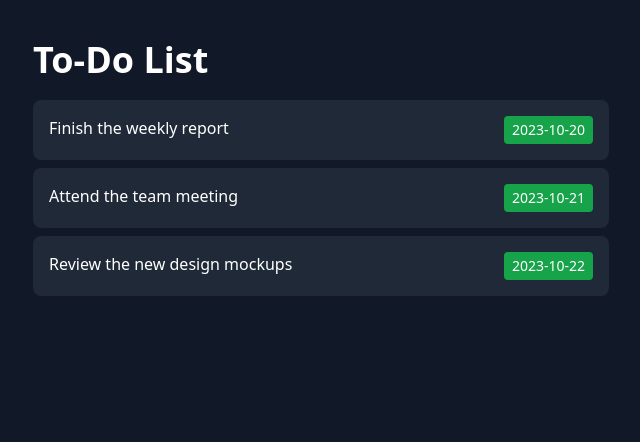
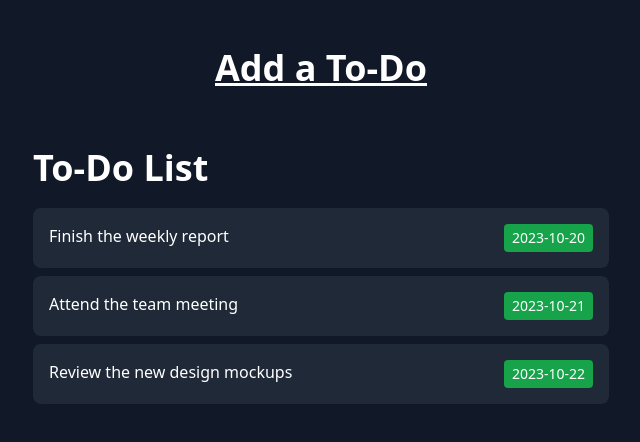
Before and after one commit to mitchiemt11/next14-practice, a Next.js app: page / in a window 1280 px wide. Shown: the top 442 px of the page, without its empty margins (319-959 px from the left). Built offline with nearby package versions, Linux system fonts and the light colour scheme; data requests are answered from the project's data file.

Commit message:
Add a link to create a new todo

```diff
--- a/app/page.tsx
+++ b/app/page.tsx
@@ -1,8 +1,15 @@
 import ToDoList from "./components/TodoList";
+import Link from 'next/link'
 
 export default function Home() {
   return (
     <main className="">
+      <Link
+        href="/todo/create"
+        className="block mx-auto text-4xl font-bold mb-5 w-1/2 text-center pt-12 px-4 underline"
+      >
+        Add a To-Do
+      </Link>
       <ToDoList />
     </main>
   );
```
